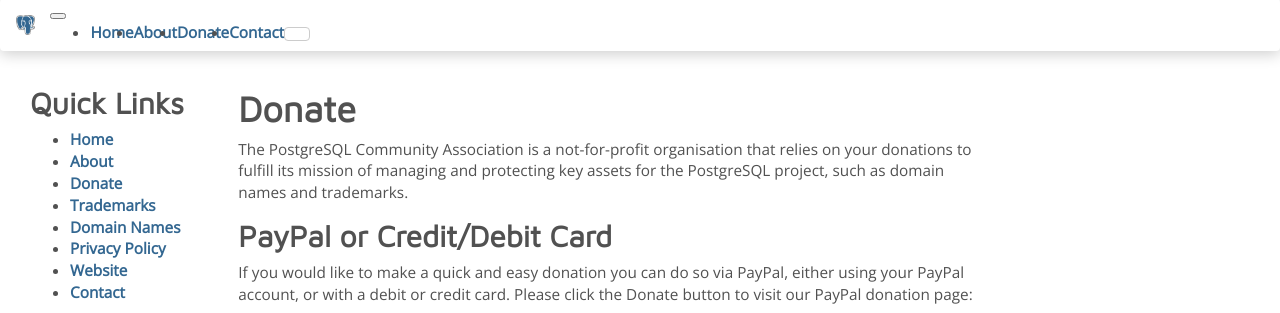
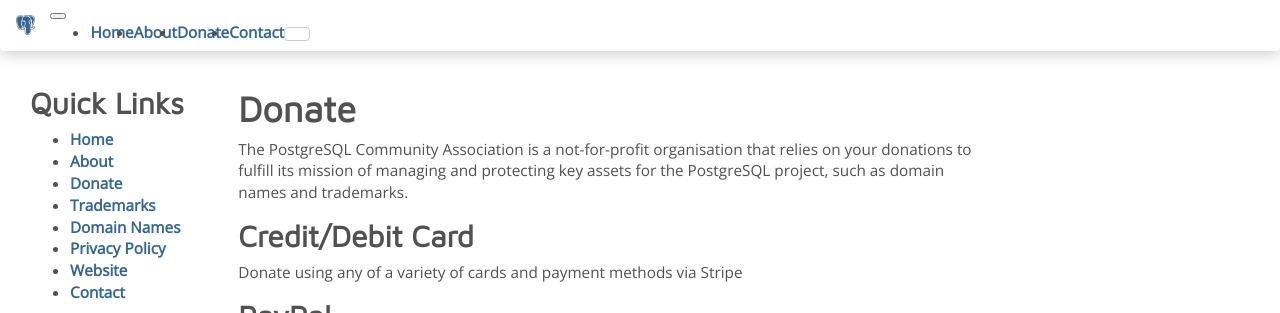
Before and after one commit to missusmy/pgcac-website, a Python web app: template templates/pages/donate.html in a window 1280 px wide. Shown: the part 41-354 px from the top of the page. Run offline with Jinja, Linux system fonts and the light colour scheme; the template is opened without the code that fills it, so the values that code supplies are empty; some libraries are stand-ins or nearby versions.

Commit message:
Add Stripe donation form

```diff
--- a/templates/pages/donate.html
+++ b/templates/pages/donate.html
@@ -10,7 +10,20 @@
   trademarks.
 </p>
 
-<h2>PayPal or Credit/Debit Card</h2>
+<h2>Credit/Debit Card</h2>
+<p>Donate using any of a variety of cards and payment methods via Stripe</p>
+
+<script async
+  src="https://js.stripe.com/v3/buy-button.js">
+</script>
+
+<stripe-buy-button
+  buy-button-id="buy_btn_1NYVWCH2jVzVOptSgHmtWRpe"
+  publishable-key="pk_live_51NYUFhH2jVzVOptSXaLQ9XGrka7IAxP9qjzyQfWSYPm9kaYKciajFO2EvqLQg4YjzKlWxLp9zJww2h3xoImG5a8L00jc1FjSG0"
+>
+</stripe-buy-button>
+
+<h2>PayPal</h2>
 <p>
   If you would like to make a quick and easy donation you can
   do so via PayPal, either using your PayPal account, or with a debit or credit
```
